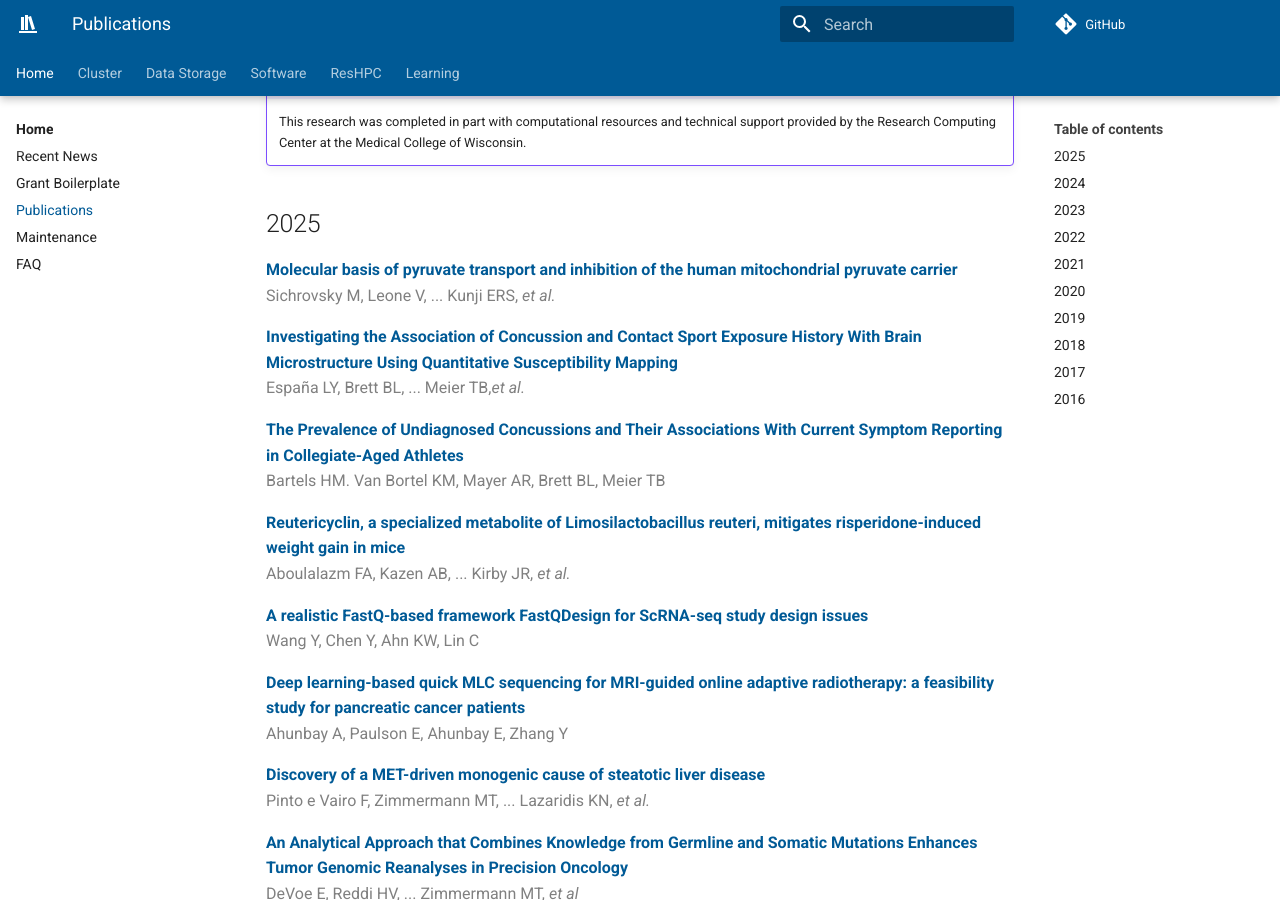
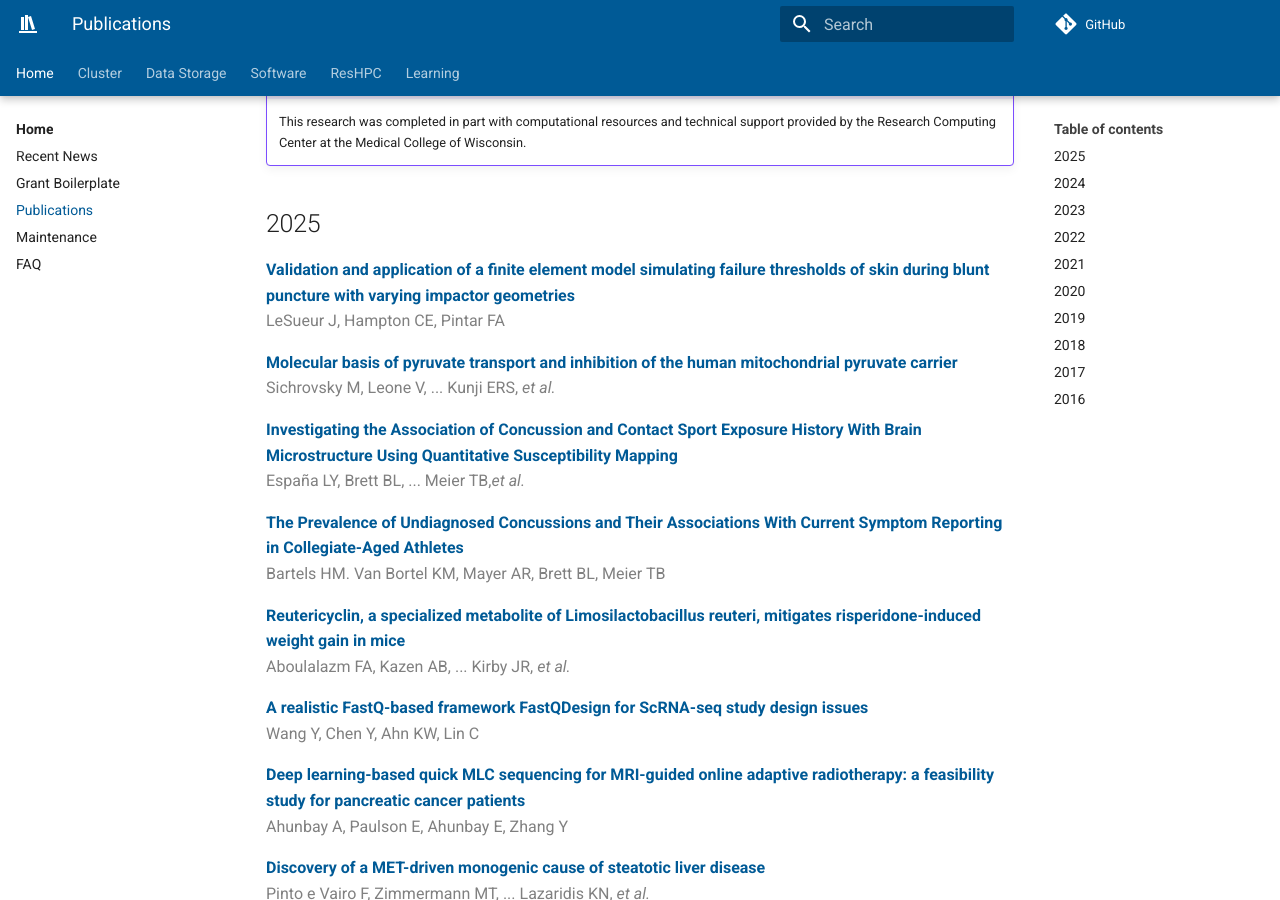
Before and after one commit to mcw-rcc/mcw-rcc.github.io, an MkDocs documentation site: the page built from docs/pubs.md, in a window 1280 px wide and 900 px high, scrolled down 325 px. Built offline with MkDocs 1.6.1 and Material for MkDocs 9.7.7, drawn with Linux system fonts in a browser that asks for light colours; comment, search, counter and statistics services are not loaded.

Commit message:
update pubs

```diff
--- a/docs/pubs.md
+++ b/docs/pubs.md
@@ -9,6 +9,10 @@ All you have to do is include the following statement in your publication:
     This research was completed in part with computational resources and technical support provided by the Research Computing Center at the Medical College of Wisconsin.
 
 ## 2025
+
+**[Validation and application of a finite element model simulating failure thresholds of skin during blunt puncture with varying impactor geometries](https://doi.org/10.1016/j.jmbbm.2025.107035){:target="_blank"}**
+LeSueur J, Hampton CE, Pintar FA
+{:.author}
 
 **[Molecular basis of pyruvate transport and inhibition of the human mitochondrial pyruvate carrier](https://doi.org/10.1126/sciadv.adw1489){:target="_blank"}**
 Sichrovsky M, Leone V, ... Kunji ERS, *et al.*
```
